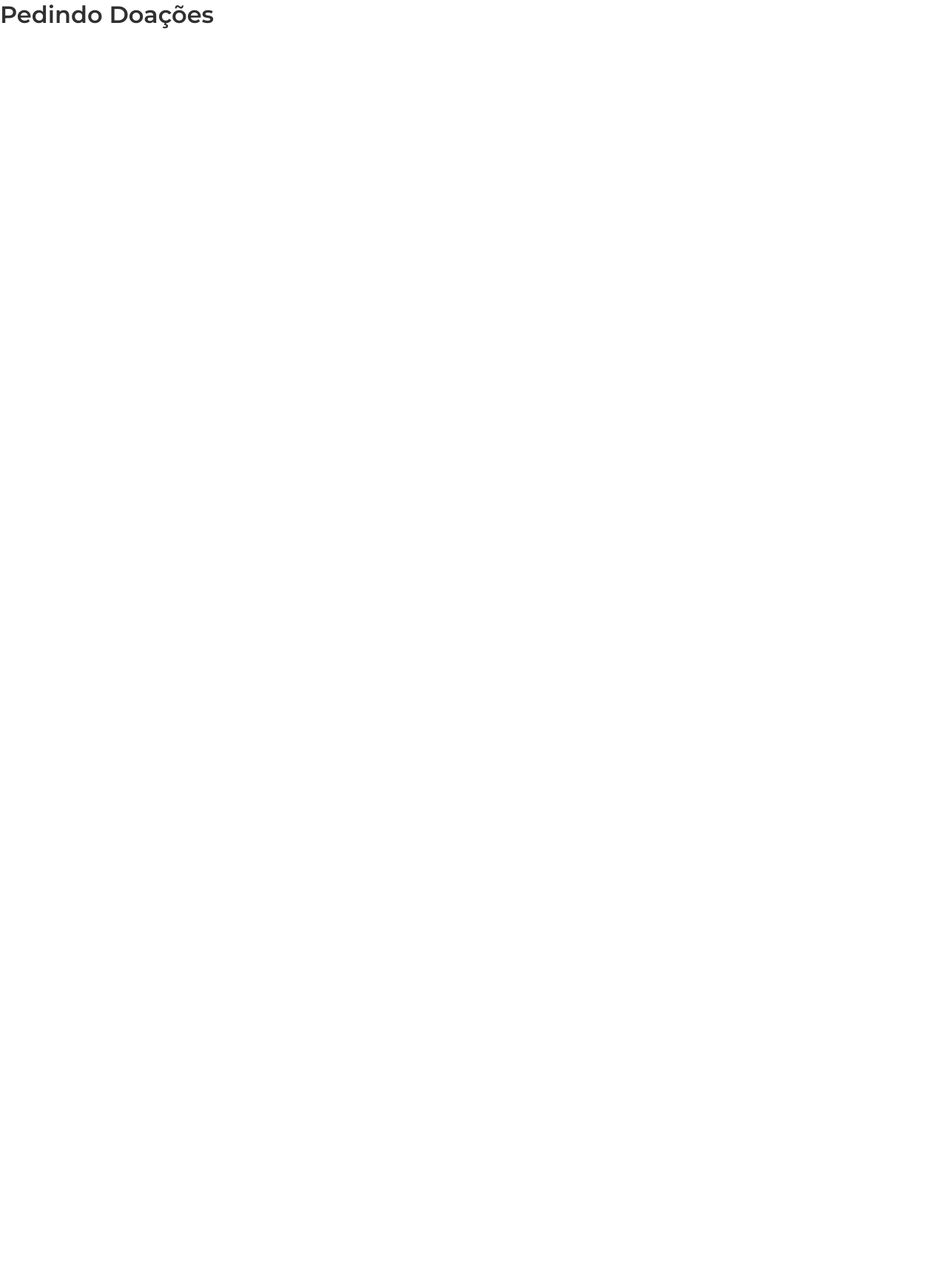
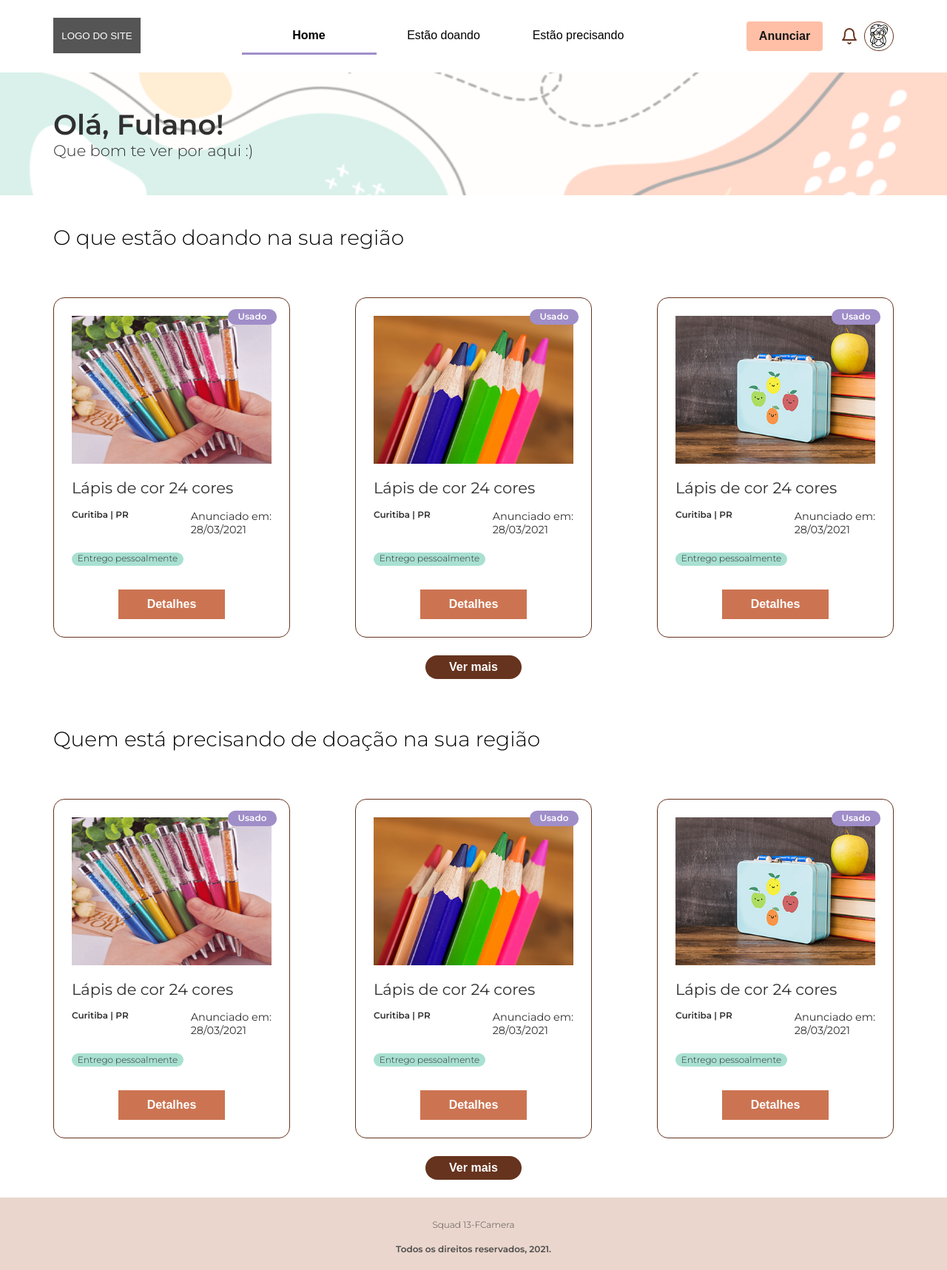
Before and after one commit to FCamara-Squad13/Mobile, a React (Create React App) app: page /pedindo-doacoes in a window 1280 px wide. Shown: the whole page at 74% size. Before the commit the page ends 800 px from the top, so only its background shows below. Built offline with nearby package versions, Linux system fonts and the light colour scheme.

Commit message:
Import components to build page

```diff
--- a/src/pages/pedindoDoacoes/index.tsx
+++ b/src/pages/pedindoDoacoes/index.tsx
@@ -1,8 +1,20 @@
 import React from "react";
+import CardHolder from "../../components/CardHolder";
+import Footer from "../../components/Footer";
+import Hero from "../../components/Hero";
+import Navbar from "../../components/Navbar";
 import "./style.css";
 
 const pedindoDoacoes: React.FC = () => {
-  return <h1>Pedindo Doações</h1>;
+  return (
+    <>
+      <Navbar />
+      <Hero />
+      <CardHolder title="O que estão doando na sua região" />
+      <CardHolder title="Quem está precisando de doação na sua região" />
+      <Footer />
+    </>
+  );
 };
 
 export default pedindoDoacoes;
```
